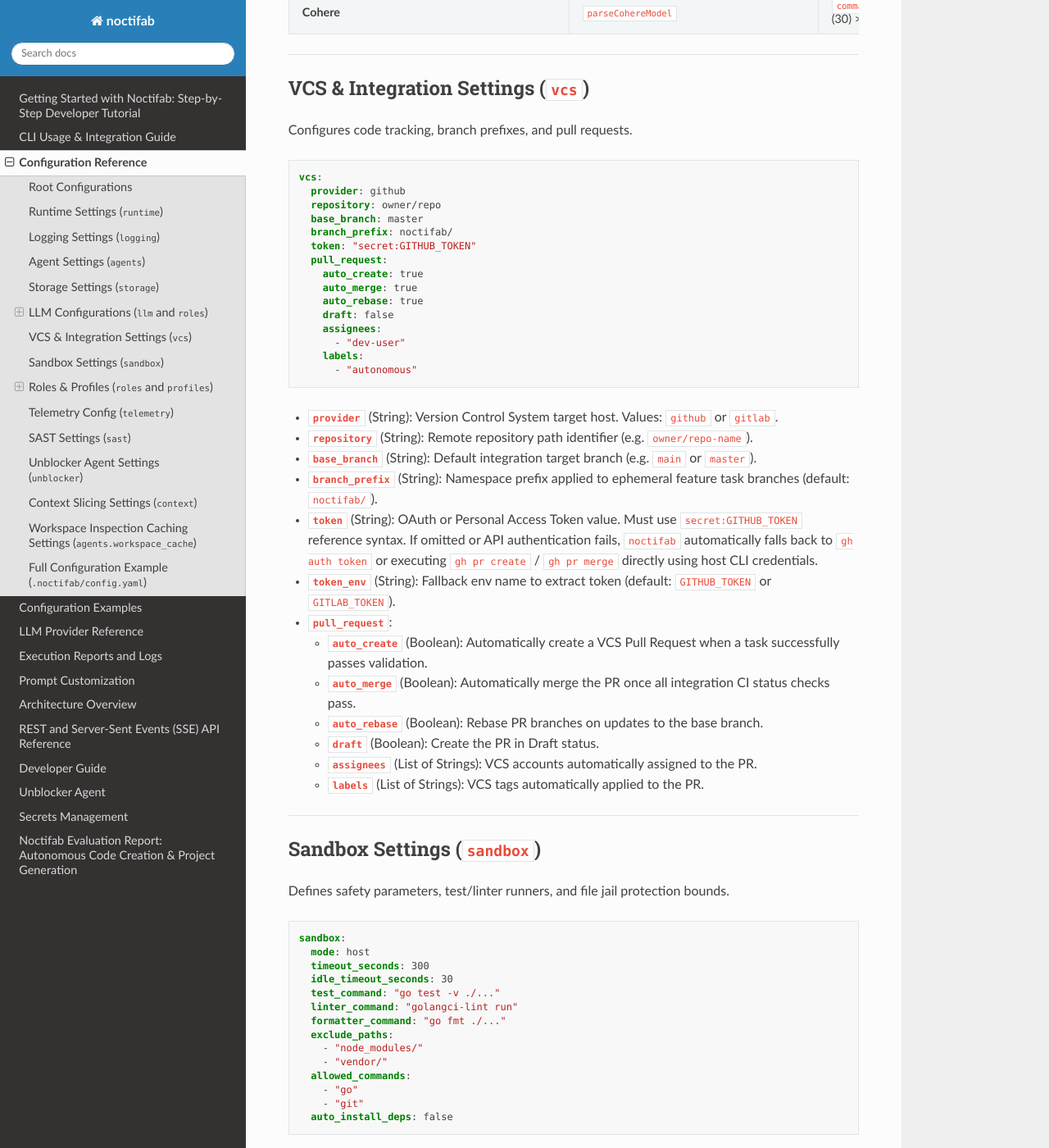
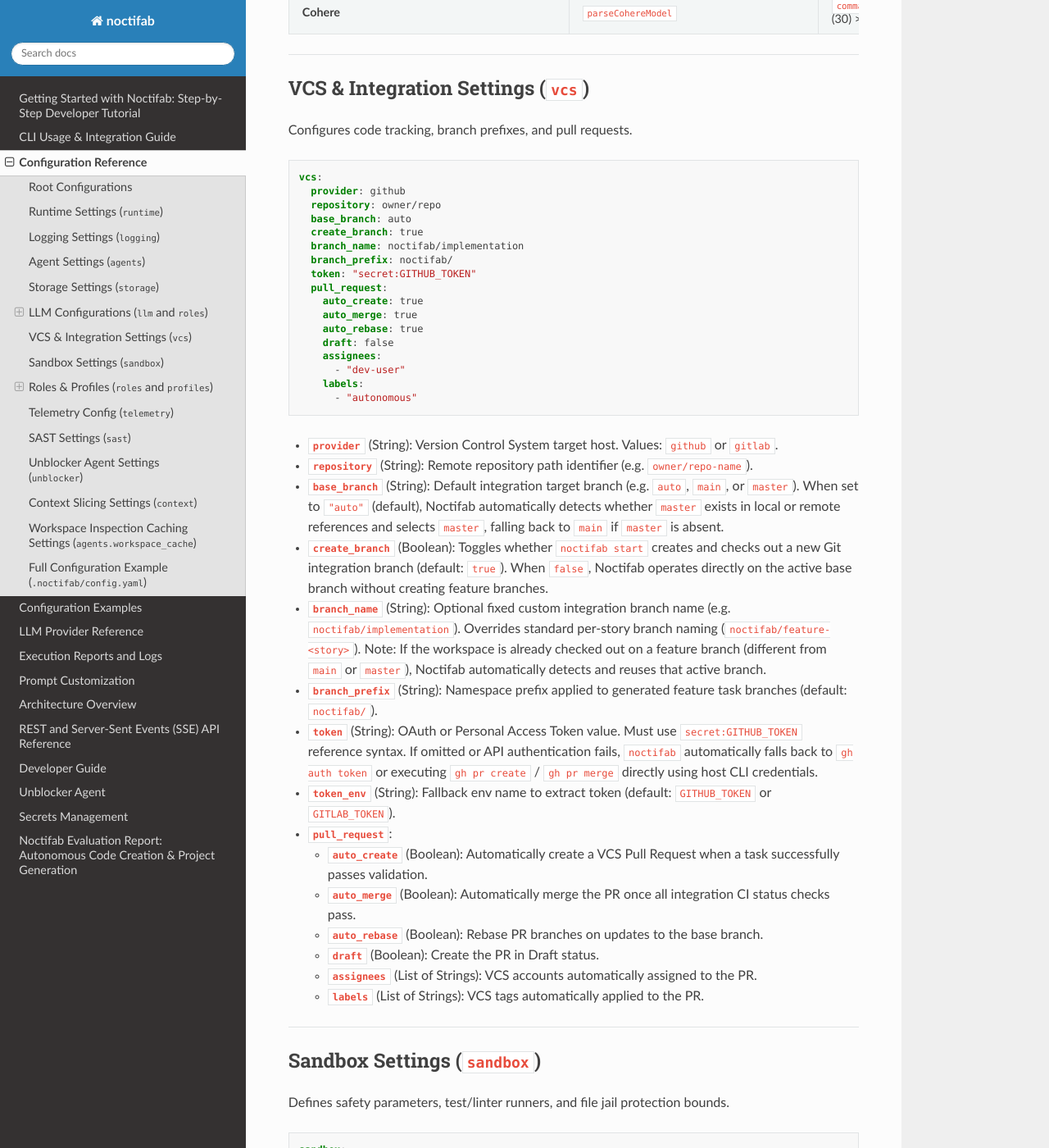
Before and after one commit to diegojromerolopez/noctifab, a Sphinx documentation site: the page built from docs/configuration.md, in a window 1280 px wide and 1400 px high, scrolled down 7958 px. Shown: the whole window at 82% size. Built offline with Sphinx 7.4.7 and the Read the Docs theme 3.1.0, drawn with Linux system fonts in a browser that asks for light colours.

Commit message:
docs: document vcs.create_branch, vcs.branch_name, dynamic master/main resolution, and active branch auto-selection

```diff
--- a/docs/configuration.md
+++ b/docs/configuration.md
@@ -264,7 +264,9 @@ Configures code tracking, branch prefixes, and pull requests.
 vcs:
   provider: github
   repository: owner/repo
-  base_branch: master
+  base_branch: auto
+  create_branch: true
+  branch_name: noctifab/implementation
   branch_prefix: noctifab/
   token: "secret:GITHUB_TOKEN"
   pull_request:
@@ -280,8 +282,10 @@ vcs:
 
 - **`provider`** (String): Version Control System target host. Values: `github` or `gitlab`.
 - **`repository`** (String): Remote repository path identifier (e.g. `owner/repo-name`).
-- **`base_branch`** (String): Default integration target branch (e.g. `main` or `master`).
-- **`branch_prefix`** (String): Namespace prefix applied to ephemeral feature task branches (default: `noctifab/`).
+- **`base_branch`** (String): Default integration target branch (e.g. `auto`, `main`, or `master`). When set to `"auto"` (default), Noctifab automatically detects whether `master` exists in local or remote references and selects `master`, falling back to `main` if `master` is absent.
+- **`create_branch`** (Boolean): Toggles whether `noctifab start` creates and checks out a new Git integration branch (default: `true`). When `false`, Noctifab operates directly on the active base branch without creating feature branches.
+- **`branch_name`** (String): Optional fixed custom integration branch name (e.g. `noctifab/implementation`). Overrides standard per-story branch naming (`noctifab/feature-<story>`). Note: If the workspace is already checked out on a feature branch (different from `main` or `master`), Noctifab automatically detects and reuses that active branch.
+- **`branch_prefix`** (String): Namespace prefix applied to generated feature task branches (default: `noctifab/`).
 - **`token`** (String): OAuth or Personal Access Token value. Must use `secret:GITHUB_TOKEN` reference syntax. If omitted or API authentication fails, `noctifab` automatically falls back to `gh auth token` or executing `gh pr create` / `gh pr merge` directly using host CLI credentials.
 - **`token_env`** (String): Fallback env name to extract token (default: `GITHUB_TOKEN` or `GITLAB_TOKEN`).
 - **`pull_request`**:
```
